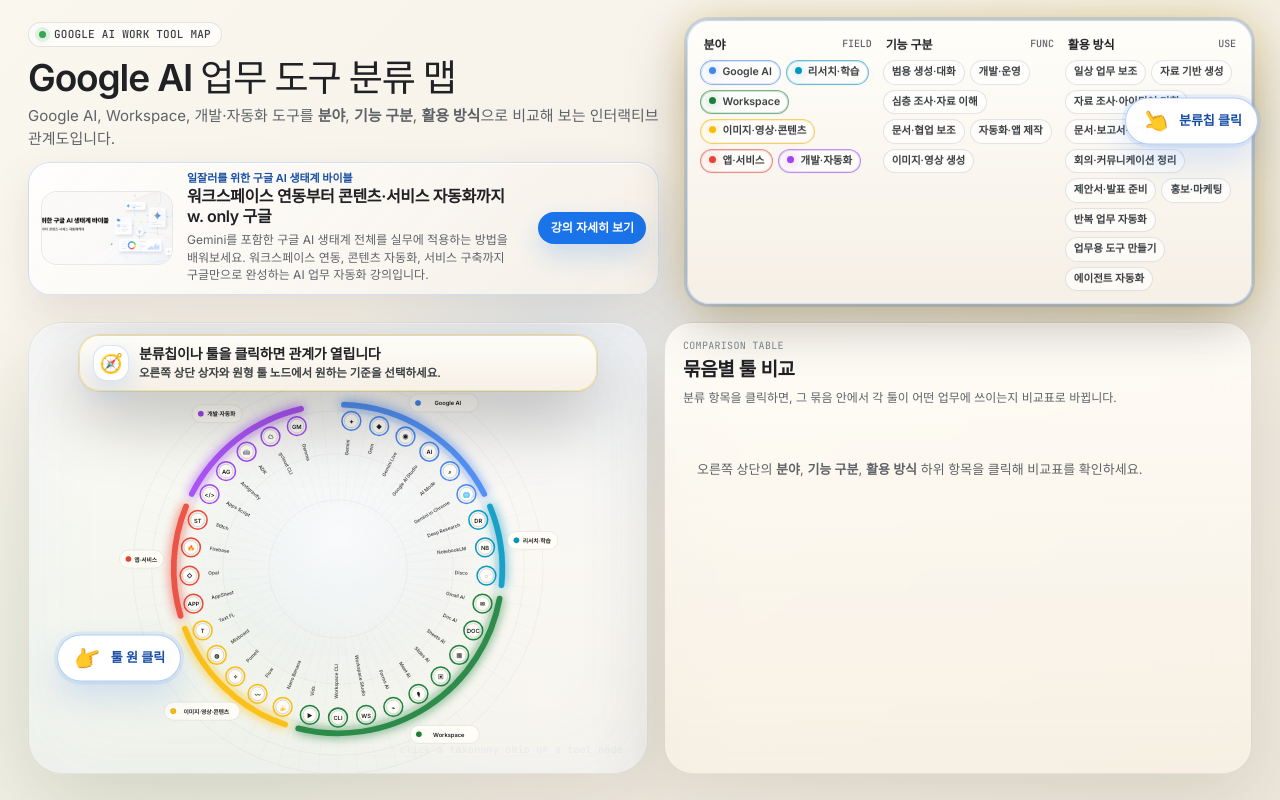
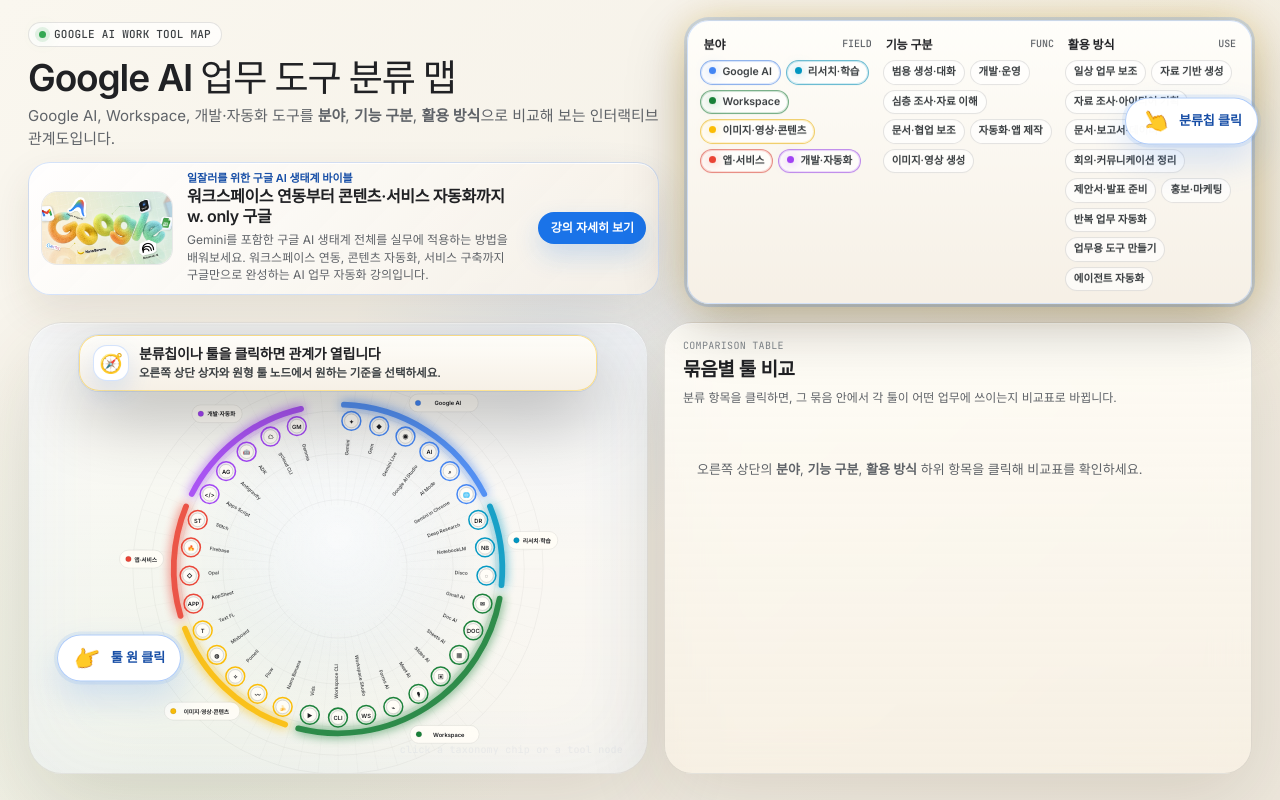
Before and after one commit to seulkikaang/ai-survey-dashboard, a plain HTML site: page google-ai-tools-chord-visualization.html in a window 1280 px wide. Drawn offline with Linux system fonts and the light colour scheme.

Commit message:
fix: restore original course banner image

```diff
--- a/google-ai-tools-chord-visualization.html
+++ b/google-ai-tools-chord-visualization.html
@@ -479,7 +479,7 @@
         <h1>Google AI 업무 도구 분류 맵</h1>
         <p class="subtitle">Google AI, Workspace, 개발·자동화 도구를 <strong>분야</strong>, <strong>기능 구분</strong>, <strong>활용 방식</strong>으로 비교해 보는 인터랙티브 관계도입니다.</p>
         <div class="course-banner" aria-label="일잘러를 위한 구글 AI 생태계 바이블 강의 배너">
-          <img src="https://seulkikaang.github.io/ai-survey-dashboard/google-banner-clean-text-v1.png" alt="일잘러를 위한 구글 AI 생태계 바이블 배너 이미지" loading="lazy">
+          <img src="https://seulkikaang.github.io/ai-survey-dashboard/google-banner.webp" alt="일잘러를 위한 구글 AI 생태계 바이블 배너 이미지" loading="lazy">
           <div>
             <p class="course-banner__eyebrow">일잘러를 위한 구글 AI 생태계 바이블</p>
             <p class="course-banner__title">워크스페이스 연동부터 콘텐츠·서비스 자동화까지 w. only 구글</p>
```
Also changed, not shown: google-banner-clean-text-v1.png (deleted).
